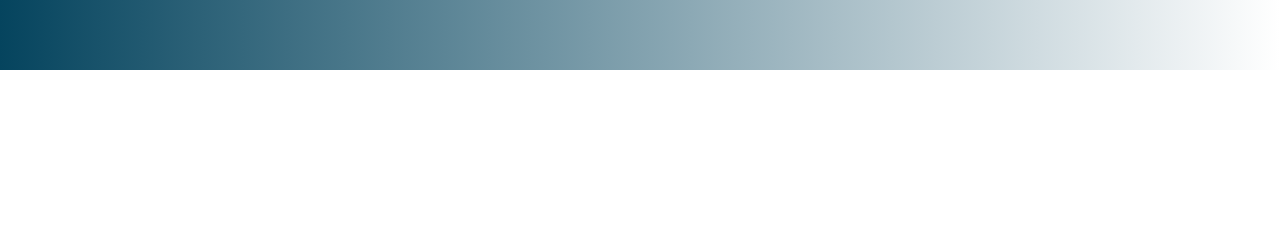
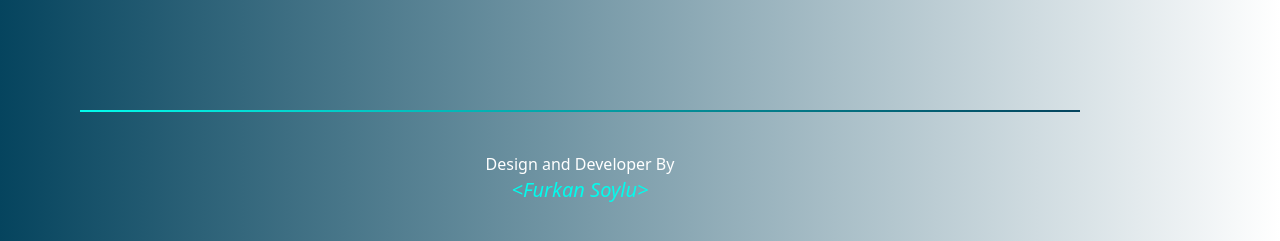
Before and after one commit to furkansylu97/FurkanSoylu-sPortfolio, a React (Vite) app in the folder Portfolio/: page / in a window 1280 px wide. Shown: the part 4074-4315 px from the top of the page. Before the commit the page ends 4144 px from the top, so only its background shows below. Built offline with nearby package versions, Linux system fonts and the light colour scheme.

Commit message:
Footer was created

```diff
--- /dev/null
+++ b/Portfolio/src/pages/HomePage/Footer.jsx
@@ -0,0 +1,22 @@
+import React from 'react'
+
+function Footer() {
+  return (
+    <footer className='mt-24 lg:mt-0 py-10'>
+        <div className='h-[2px] w-5/6 bg-gradient-to-r from-secondary to-primary'>
+
+        </div>
+
+        <div className='flex flex-col w-5/6 mt-10 items-center justify-center'>
+            <h1 className="text-white">
+                Design and Developer By
+            </h1>
+            <h1 className="text-secondary text-xl italic">
+                <span>{"<"}Furkan Soylu{">"}</span>
+            </h1>
+        </div>
+    </footer>
+  )
+}
+
+export default Footer
--- a/Portfolio/src/pages/HomePage/Home.jsx
+++ b/Portfolio/src/pages/HomePage/Home.jsx
@@ -5,6 +5,7 @@ import About from "./About";
 import KnowledgeAndExperiences from "./KnowledgeAndExperiences";
 import Projects from "./Projects";
 import Contact from "./Contact";
+import Footer from "./Footer";
 
 function Home() {
   return (
@@ -17,6 +18,7 @@ function Home() {
           <KnowledgeAndExperiences />
           <Projects />
           <Contact />
+          <Footer />
         </div>
       </div>
     </div>
```
